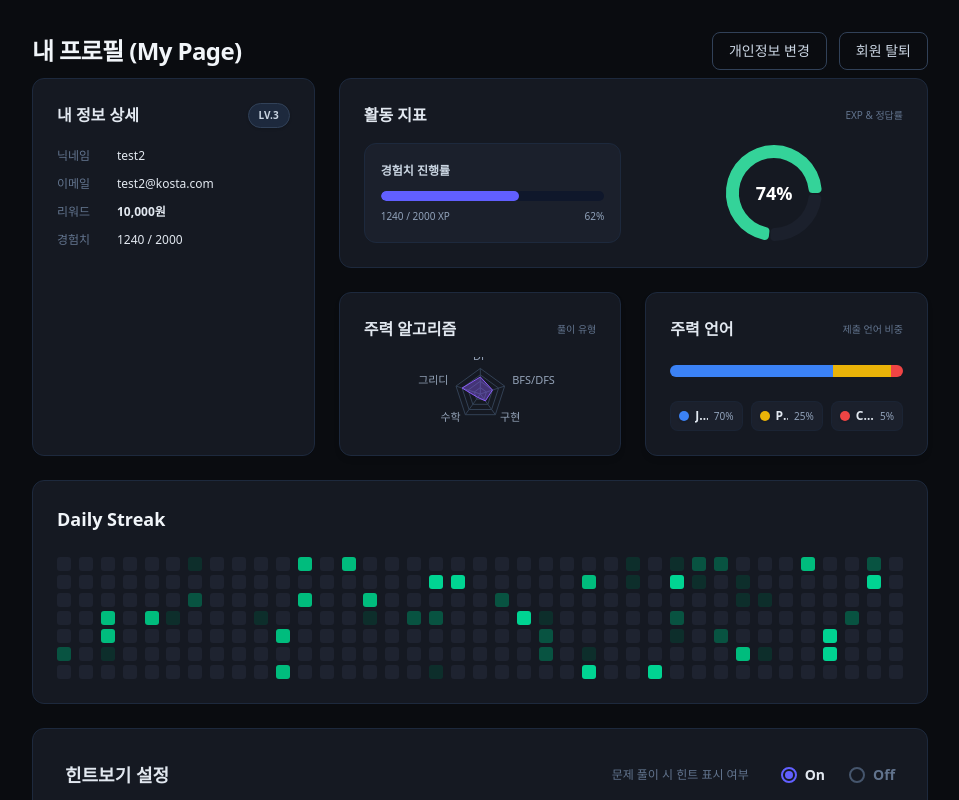
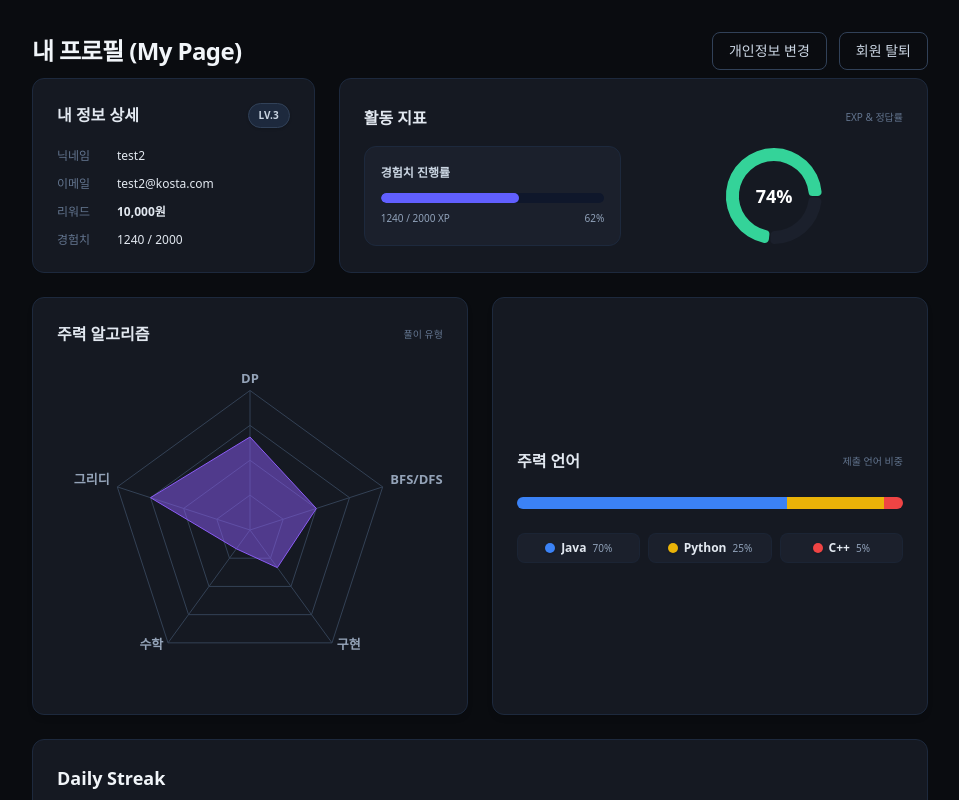
Before and after one commit to ujax-v2/ujax-front, a React (Vite) app: page /profile in a window 1280 px wide. Shown: the whole page, without its empty margins (160-1119 px from the left). Built offline with nearby package versions, Linux system fonts and the light colour scheme; sample sign-in values are in the browser's storage.

Commit message:
style: 마이페이지 레이아웃 동등 행 배치 및 차트 가시성 개선

```diff
--- a/src/features/user/Profile.tsx
+++ b/src/features/user/Profile.tsx
@@ -136,6 +136,7 @@ export const Profile = () => {
           </div>
         </div>
 
+        {/* ROW 1: 내 정보 상세 & 활동 지표 */}
         <div className="grid grid-cols-1 lg:grid-cols-3 gap-6">
           {/* 1. 내 정보 상세 (좌측 1단) */}
           <Card className="bg-[#151922] border-slate-800 p-6 relative flex flex-col lg:col-span-1">
@@ -160,10 +161,8 @@ export const Profile = () => {
             </div>
           </Card>
 
-          {/* 우측 2단 영역 (활동 지표 + 새로운 지표) */}
-          <div className="lg:col-span-2 flex flex-col gap-6">
-            {/* 2. 활동 지표 (가로 배치) */}
-            <Card className="bg-[#151922] border-slate-800 p-6 flex flex-col justify-center">
+          {/* 2. 활동 지표 (우측 2단) */}
+          <Card className="bg-[#151922] border-slate-800 p-6 flex flex-col justify-center lg:col-span-2">
             <div className="flex justify-between items-center mb-4">
               <h2 className="text-base font-bold text-slate-200">활동 지표</h2>
               <span className="text-[10px] text-slate-500">EXP & 정답률</span>
@@ -210,27 +209,28 @@ export const Profile = () => {
               </div>
             </div>
           </Card>
+        </div>
 
-            {/* 새로운 섹션: 주력 알고리즘 & 사용 언어 */}
-            <div className="grid grid-cols-1 md:grid-cols-2 gap-6 flex-1">
-              {/* 주력 알고리즘 (Radar Chart) */}
+        {/* ROW 2: 주력 알고리즘 & 사용 언어 */}
+        <div className="grid grid-cols-1 md:grid-cols-2 gap-6">
+          {/* 3. 주력 알고리즘 (Radar Chart) */}
           <Card className="bg-[#151922] border-slate-800 p-6 flex flex-col justify-between shadow-md">
             <div className="flex justify-between items-center mb-2">
               <h2 className="text-base font-bold text-slate-200">주력 알고리즘</h2>
               <span className="text-[10px] text-slate-500">풀이 유형</span>
             </div>
-                <div className="flex-1 w-full h-[240px] flex items-center justify-center mt-2">
+            <div className="w-full h-[320px] flex items-center justify-center mt-4">
               <ResponsiveContainer width="100%" height="100%">
-                    <RadarChart cx="50%" cy="50%" outerRadius="80%" data={algorithmData}>
+                <RadarChart cx="50%" cy="50%" outerRadius="90%" data={algorithmData}>
                   <PolarGrid stroke="#334155" />
-                      <PolarAngleAxis dataKey="subject" tick={{ fill: '#94a3b8', fontSize: 11 }} />
-                      <Radar name="User" dataKey="A" stroke="#8b5cf6" fill="#8b5cf6" fillOpacity={0.4} />
+                  <PolarAngleAxis dataKey="subject" tick={{ fill: '#94a3b8', fontSize: 13, fontWeight: 'bold' }} />
+                  <Radar name="User" dataKey="A" stroke="#8b5cf6" fill="#8b5cf6" fillOpacity={0.5} />
                 </RadarChart>
               </ResponsiveContainer>
             </div>
           </Card>
 
-              {/* 주력 언어 (Multi-progress Bar) */}
+          {/* 4. 주력 언어 (Multi-progress Bar) */}
           <Card className="bg-[#151922] border-slate-800 p-6 flex flex-col justify-center shadow-md">
             <div className="flex justify-between items-center mb-6">
               <h2 className="text-base font-bold text-slate-200">주력 언어</h2>
@@ -265,10 +265,8 @@ export const Profile = () => {
             </div>
           </Card>
         </div>
-          </div>
-        </div>
 
-        {/* 3. Daily Streak */}
+        {/* 5. Daily Streak */}
         <ContributionGraph title="Daily Streak" activeColorClass="emerald" />
 
         {/* 5. 힌트보기 설정 */}
```
Lines whose indentation alone changed are shown as unchanged.
